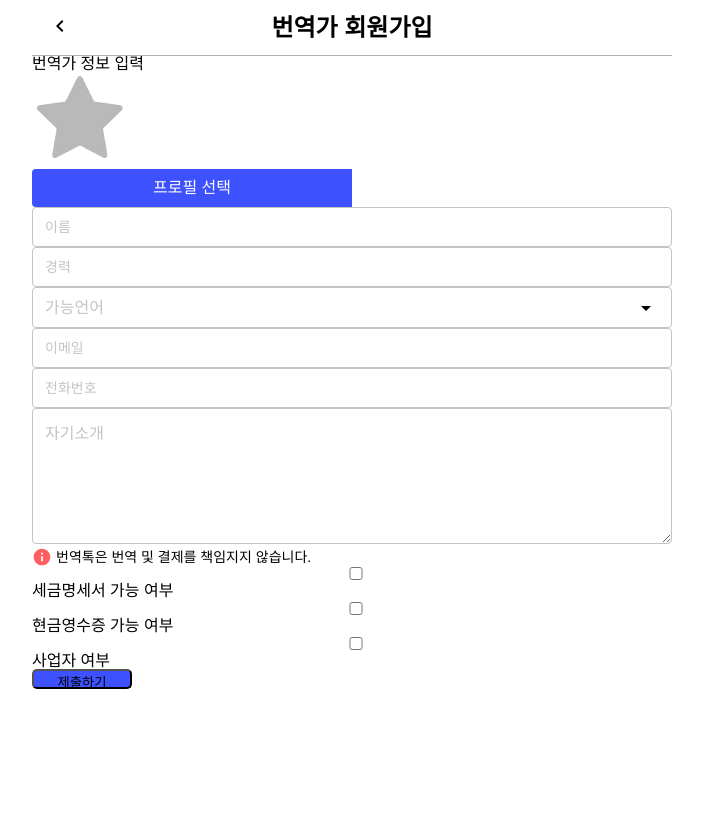
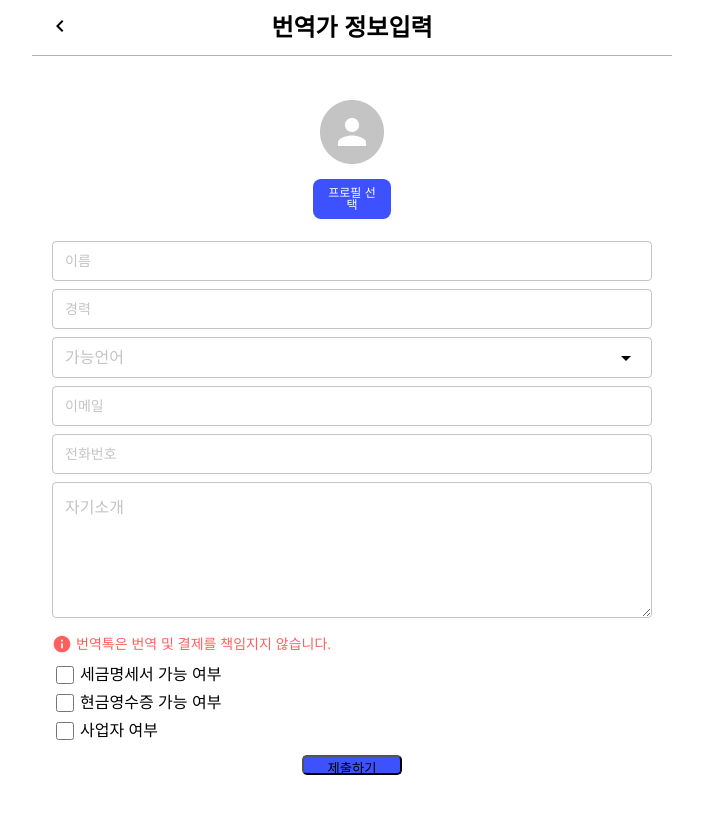
Before and after one commit to TranslationTalk/Front-End, a React (Create React App) app: page /translator/signup in a window 1280 px wide. Shown: the top 814 px of the page, without its empty margins (288-991 px from the left). Built offline with nearby package versions, Linux system fonts and the light colour scheme; a web font is replaced by a local one.

Commit message:
:lipstick: Style: TranslatorSignupForm 페이지 스타일 적용
Button 제외 스타일 적용 완료

```diff
--- a/src/components/input/CheckBoxInput.jsx
+++ b/src/components/input/CheckBoxInput.jsx
@@ -13,13 +13,22 @@ const CheckBoxInput = ({ id, onChange, label }) => (
   </Container>
 )
 
-const Container = styled.div``
+const Container = styled.div`
+  display: flex;
+  align-items: center;
+  width: 100%;
+  & label {
+    font-size: var(--fs-14);
+  }
+`
 
 const Input = styled.input`
-  width: 100%;
-  padding: 0.5rem;
-  border-radius: 0.5rem;
-  border: 2px solid gray;
+  display: inline-block;
+  width: var(--fs-16);
+  height: var(--fs-16);
+  border: 5px solid var(--gray-bc);
+  margin-right: 6px;
+  cursor: pointer;
 `
 
 CheckBoxInput.propTypes = {
--- a/src/components/input/FileInput.jsx
+++ b/src/components/input/FileInput.jsx
@@ -10,7 +10,16 @@ import React, { useState } from 'react'
 import PropTypes from 'prop-types'
 import styled from 'styled-components'
 
-const FileInput = ({ label, name, onChange, useUploadName }) => {
+const FileInput = ({
+  label,
+  name,
+  onChange,
+  useUploadName,
+  fontSize,
+  width,
+  height,
+  padding,
+}) => {
   // 실제로 받은 file을 어떻게 상위 컴포넌트에 전달할지 나중에 사용하면서 수정 필요
   const [fileName, setFileName] = useState('선택된 파일 없음')
 
@@ -18,7 +27,16 @@ const FileInput = ({ label, name, onChange, useUploadName }) => {
 
   return (
     <InputContainer>
-      <Label htmlFor="input-file">{label}</Label>
+      <Label
+        htmlFor="input-file"
+        useUploadName={useUploadName}
+        fontSize={fontSize}
+        width={width}
+        height={height}
+        padding={padding}
+      >
+        {label}
+      </Label>
       {useUploadName && (
         <UploadName
           onChange={onChange}
@@ -42,13 +60,15 @@ const InputContainer = styled.div`
 `
 
 const Label = styled.label`
-  width: 50%;
+  width: ${props => (props.useUploadName ? '50%' : '100%')};
   background-color: var(--main-color);
-  padding: 11px 12px;
-  border-top-left-radius: 4px;
-  border-bottom-left-radius: 4px;
+  padding: ${props => (props.padding ? props.padding : '11px 12px')};
+  ${props =>
+    props.useUploadName
+      ? 'border-top-left-radius: 4px; border-bottom-left-radius: 4px;'
+      : 'border-radius: 8px;'}
   text-align: center;
-  font-size: var(--fs-14);
+  font-size: ${props => (props.fontSize ? props.fontSize : '14px')};
   color: var(--white);
 `
 
@@ -78,6 +98,10 @@ FileInput.propTypes = {
   name: PropTypes.string,
   onChange: PropTypes.func.isRequired,
   useUploadName: PropTypes.bool,
+  fontSize: PropTypes.string,
+  width: PropTypes.string,
+  height: PropTypes.string,
+  padding: PropTypes.string,
 }
 
 export default FileInput
--- a/src/pages/translator/TranslatorSignupForm.jsx
+++ b/src/pages/translator/TranslatorSignupForm.jsx
@@ -10,8 +10,9 @@ import {
   FileInput,
 } from '../../components/index'
 import { apis } from '../../utils/axios'
-import grayStar from '../../assets/images/grayStar.png'
+import defaultProfile from '../../assets/images/TranslatorProfile.png'
 import { language } from '../../constant/selectOptions'
+import styled from 'styled-components'
 
 const initialState = {
   name: '',
@@ -51,11 +52,19 @@ const TranslatorSignupForm = () => {
 
   return (
     <>
-      <SubPageHeader title="번역가 회원가입" />
-      <h2>번역가 정보 입력</h2>
-      <img src={grayStar} alt="profileImg" />
-      <FileInput onChange={handleChange} label="프로필 선택" />
-      <form onSubmit={handleSubmit}>
+      <SubPageHeader title="번역가 정보입력" />
+      <ProfileWrap>
+        <img src={defaultProfile} alt="profileImg" />
+        <div>
+          <FileInput
+            onChange={handleChange}
+            label="프로필 선택"
+            fontSize="12px"
+            padding="8px 10px"
+          />
+        </div>
+      </ProfileWrap>
+      <Form onSubmit={handleSubmit}>
         <TextInput name="name" placeholder="이름" onChange={handleChange} />
         <TextInput name="career" placeholder="경력" onChange={handleChange} />
         <SelectInput
@@ -84,7 +93,11 @@ const TranslatorSignupForm = () => {
           placeholder="자기소개"
           onChange={handleChange}
         />
-        <StatusMessage text="번역톡은 번역 및 결제를 책임지지 않습니다." />
+        <div>
+          <StatusMessage
+            text="번역톡은 번역 및 결제를 책임지지 않습니다."
+            color="#FF5F5F"
+          />
           <CheckBoxInput
             id="taxPossible"
             label="세금명세서 가능 여부"
@@ -100,10 +113,45 @@ const TranslatorSignupForm = () => {
             label="사업자 여부"
             onChange={handleChange}
           />
+        </div>
         <Button type="submit" content="제출하기" />
-      </form>
+      </Form>
     </>
   )
 }
 
+const ProfileWrap = styled.div`
+  display: flex;
+  flex-direction: column;
+  justify-content: center;
+  align-items: center;
+  margin-top: 20px;
+  margin-bottom: 21px;
+  padding: 24px;
+  padding-bottom: 16px;
+  & > img {
+    margin-bottom: 15px;
+  }
+  & > div {
+    width: 78px;
+    height: 25px;
+  }
+`
+
+const Form = styled.form`
+  display: flex;
+  flex-direction: column;
+  gap: 8px;
+  padding: 0 20px;
+  & > div {
+    margin-top: 8px;
+    & > div {
+      margin-bottom: 4px;
+    }
+    & > div:first-child {
+      margin-bottom: 12px;
+    }
+  }
+`
+
 export default TranslatorSignupForm
```
Also changed, not shown: src/assets/images/TranslatorProfile.png (added). Lines whose indentation alone changed are shown as unchanged.
